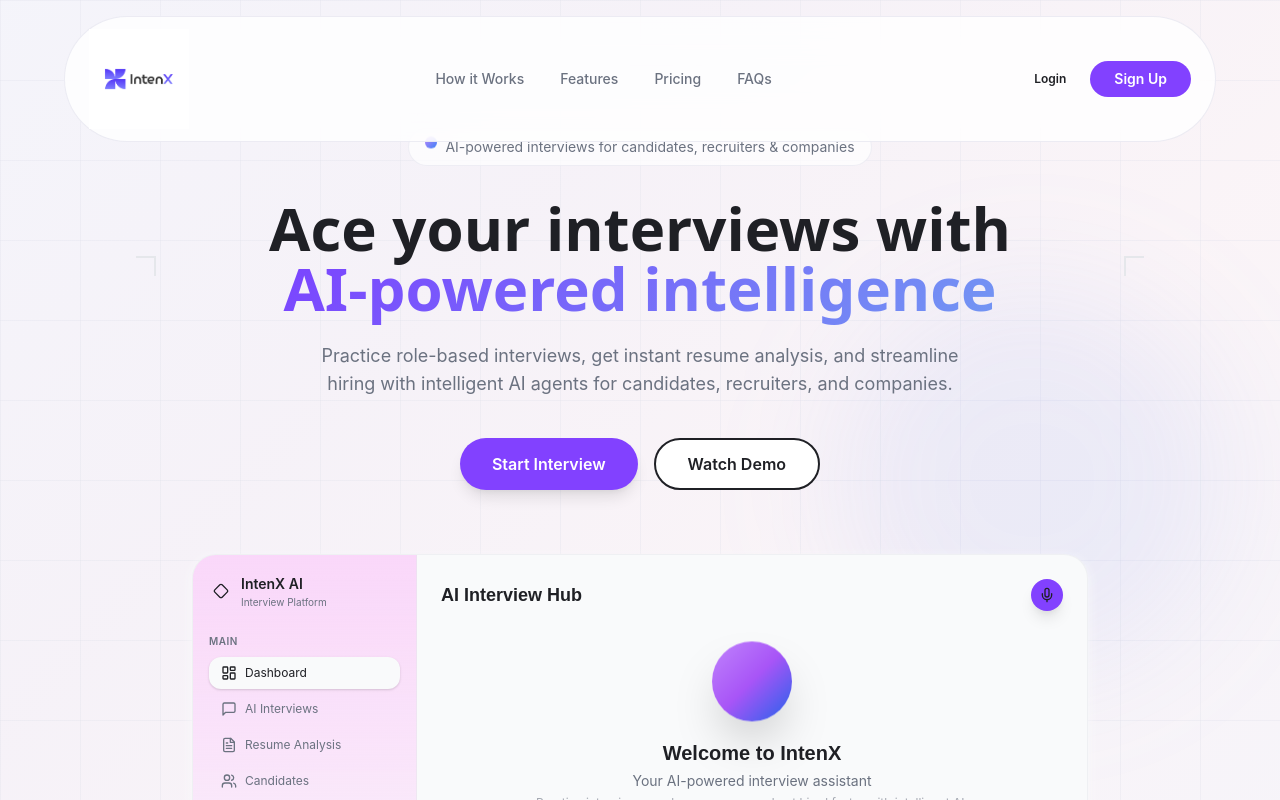
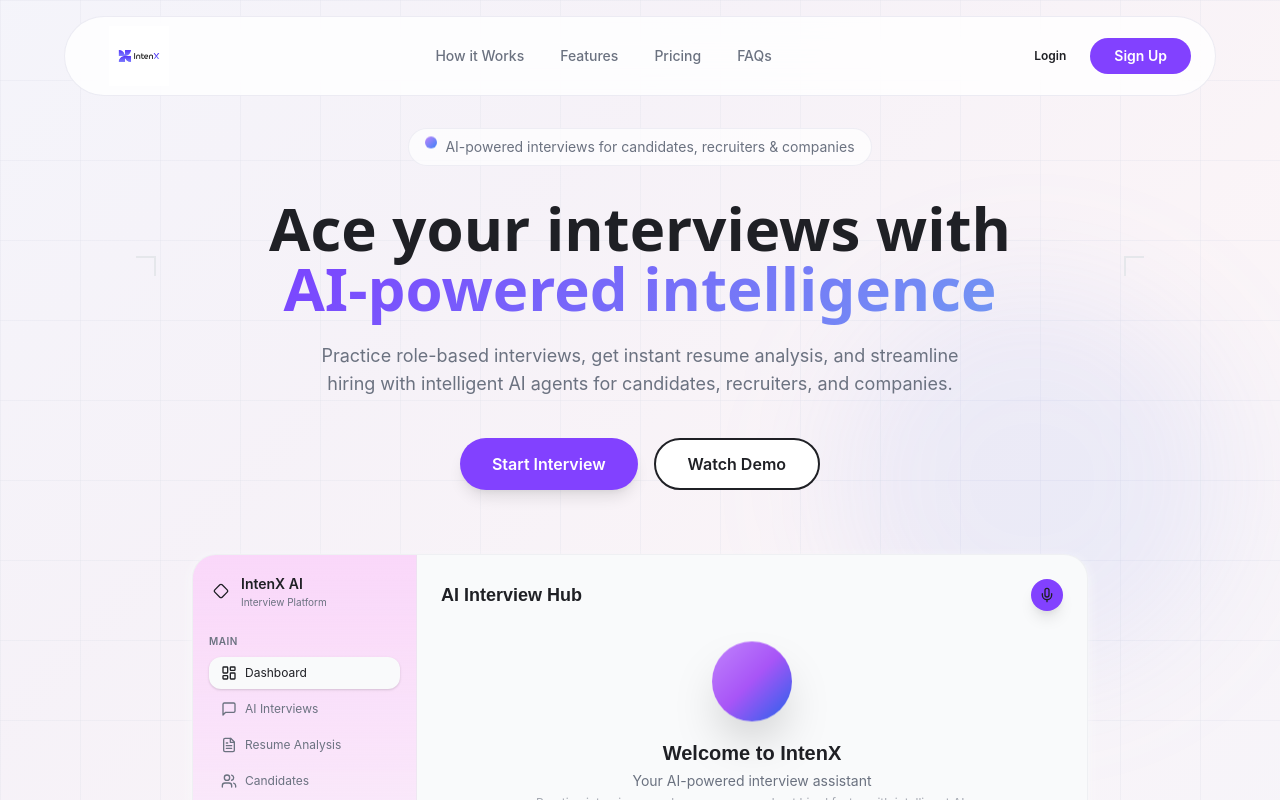
Before and after one commit to omt1763-crypto/IntenX, a Next.js app: page / in a window 1280 px wide. Shown: the top 800 px of the page. Built offline with nearby package versions, Linux system fonts and the light colour scheme; no server answers.

Commit message:
Fix navbar height and logo scaling

```diff
--- a/app/landing/Navbar.tsx
+++ b/app/landing/Navbar.tsx
@@ -27,13 +27,13 @@
 
   return (
     <header className="fixed top-0 left-0 right-0 z-50 px-4 py-4">
-      <nav className="mx-auto max-w-6xl nav-glass rounded-full px-6 py-3 flex items-center justify-between">
+      <nav className="mx-auto max-w-6xl nav-glass rounded-full px-6 py-3 flex items-center justify-between h-20">
         {/* Logo */}
         <div className="flex items-center gap-2">
           <img
             src="/intenx-logo.png"
             alt="IntenX"
-            style={{ width: '100px', height: 'auto' }}
+            style={{ width: '100px', height: 'auto', objectFit: 'contain', maxHeight: '60px' }}
           />
         </div>
 
```
